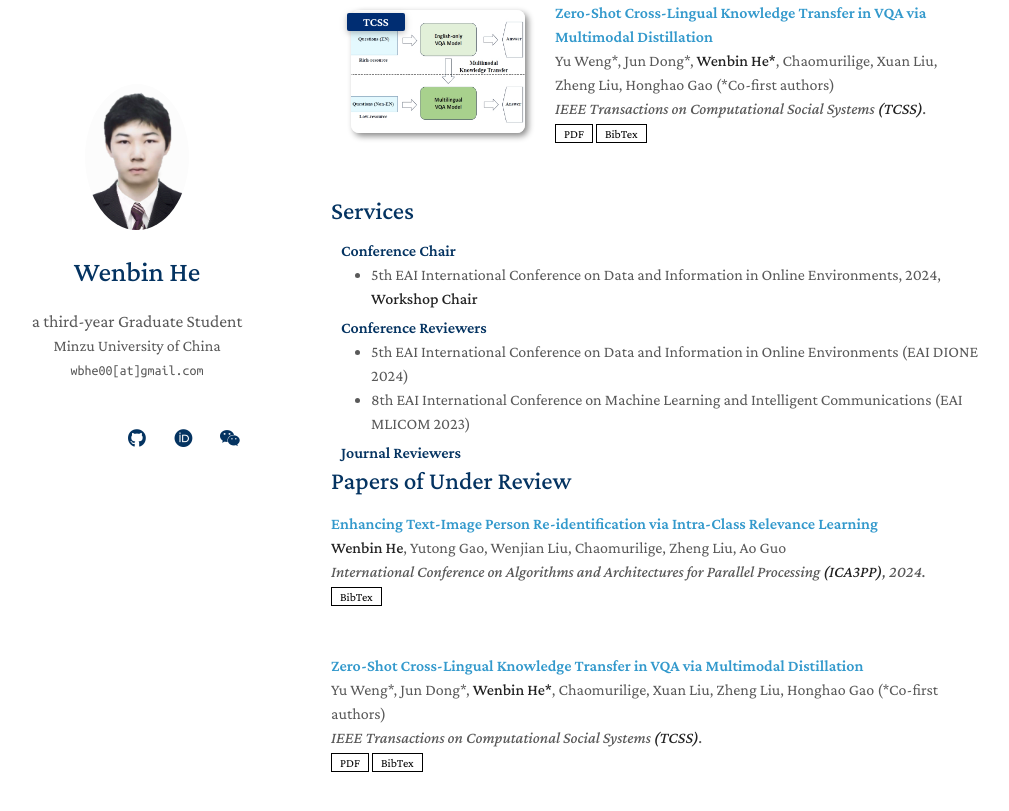
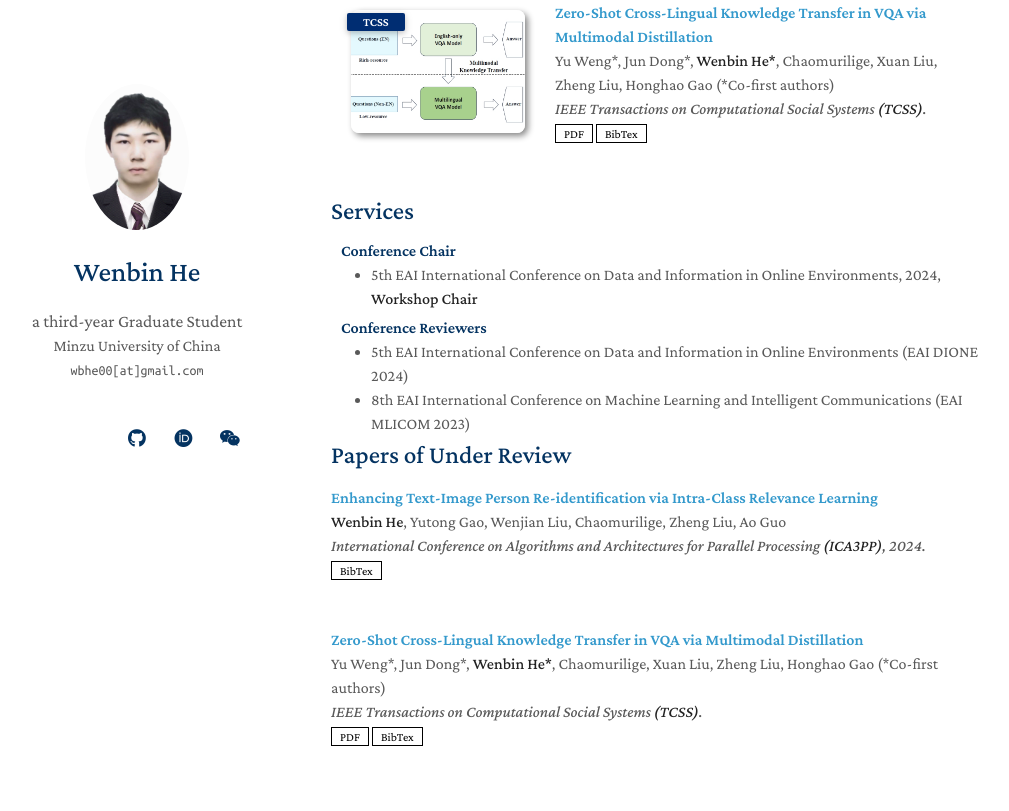
Before and after one commit to BbiHH/BbiHH.github.io, a Jekyll site: the page built from index.md, in a window 1280 px wide and 900 px high, scrolled down 926 px. Shown: the top 811 px of the window, without its empty margins (139-1148 px from the left). Built offline with Jekyll 4.4.1, drawn with Linux system fonts in a browser that asks for light colours; a style sheet for code colours, icons or effects is not loaded; our own code applies the rules of GitHub Pages for plain Markdown files.

Commit message:
Update services.md

```diff
--- a/_includes/services.md
+++ b/_includes/services.md
@@ -12,5 +12,3 @@
   <li><a href="https://dione-conference.eai-conferences.org/2024/"><autocolor>5th EAI International Conference on Data and Information in Online Environments (EAI DIONE 2024)</autocolor></a></li>
   <li><a href="https://mlicom.eai-conferences.org/2023/"><autocolor>8th EAI International Conference on Machine Learning and Intelligent Communications (EAI MLICOM 2023)</autocolor></a></li>
 </ul>
-
-<h4 style="margin:0 10px 0;">Journal Reviewers</h4>
```
